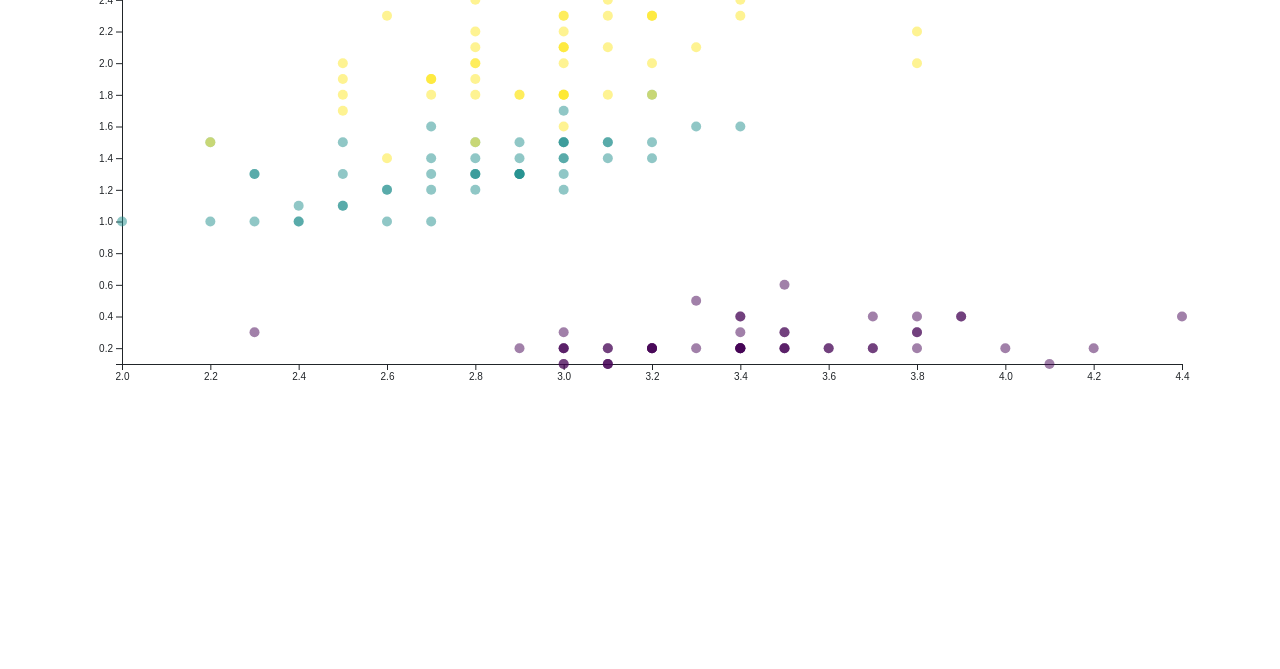
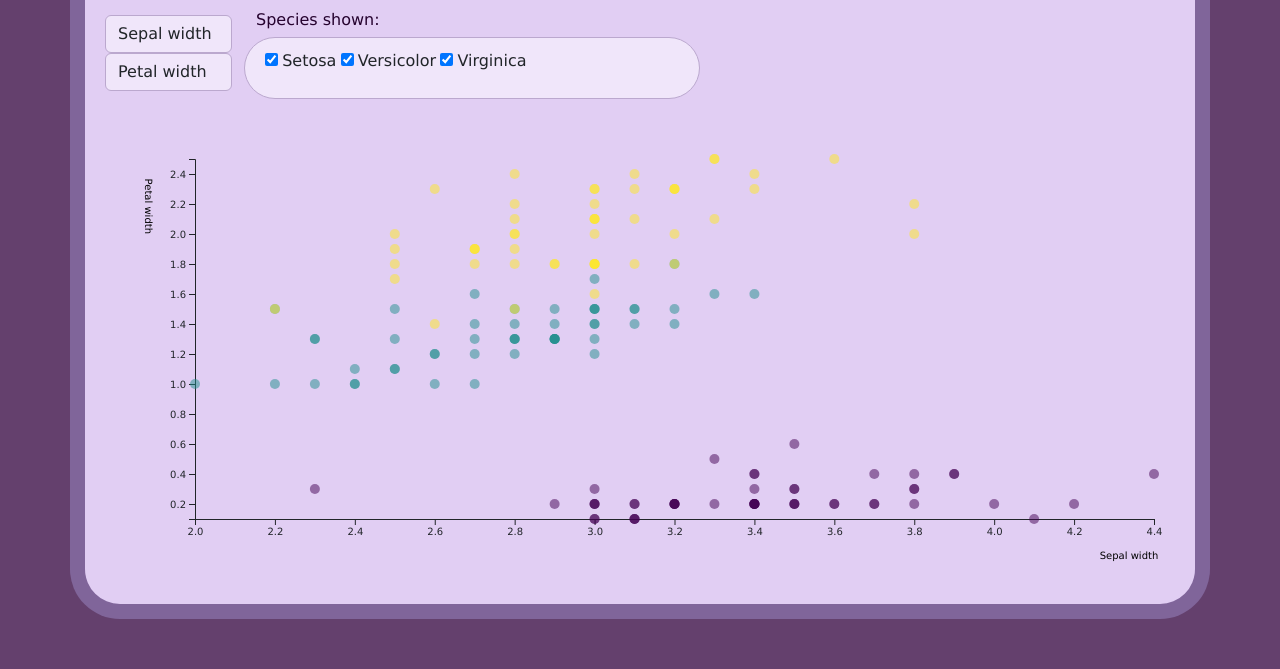
Before and after one commit to irisistible/cool-interactive-vis, a plain HTML site: page index.html in a window 1280 px wide. Shown: the part 188-857 px from the top of the page. Before the commit the page ends 800 px from the top, so only its background shows below. Drawn offline with nearby package versions, Linux system fonts and the light colour scheme.

Commit message:
finished styling

```diff
--- a/css/style.css
+++ b/css/style.css
@@ -0,0 +1,51 @@
+h1 {
+    font-weight: 100;
+    margin-top: 50px;
+    margin-bottom: 25px;
+    font-family: 'Verdana', sans-serif;
+    color: rgb(37, 2, 46);
+}
+
+h6 {
+    font-weight: 100;
+    margin-top: 50px;
+    font-family: 'Verdana', sans-serif;
+    color: rgb(37, 2, 46);
+}
+
+text {
+    font-family: 'Verdana', sans-serif;
+}
+
+body {
+    background-color: rgb(100, 64, 109);
+    padding: 50px;
+}
+
+.container {
+    background-color: rgb(225, 206, 243);
+    border-radius: 50px;
+    border: 15px solid rgba(86, 57, 116, 0.699);
+    padding-top: 10px;
+    padding-bottom: 25px;
+    padding-left: 20px;
+    padding-right: 25px;
+}
+
+option {
+    background-color: rgb(240, 230, 250);
+}
+
+.form-control {
+  background: rgb(240, 230, 250);
+  border: 1px solid rgb(187, 168, 206);
+}
+
+#dimensions {
+    padding-top: 5px;
+}
+
+#species-checkbox {
+    background-color: rgb(240, 230, 250);
+    border: 1px solid rgb(187, 168, 206);
+}
--- a/index.html
+++ b/index.html
@@ -21,9 +21,9 @@
     <div class="row">
         <div class="col-auto">
             <form class="row g-3">
-                <div class="col-auto">
+                <div class="col-15" id="dimensions">
                     <div class="form-group">
-                        <select class="form-control" id="sepal-dimension">
+                        <select class="form-control" id="sepal-dimension" style="font-family: Verdana, sans-serif">
                             <option value="sepal_width">Sepal width</option>
                             <option value="sepal_length">Sepal length</option>
                         </select>
@@ -32,9 +32,9 @@
             </form>
 
             <form class="row g-3">
-                <div class="col-auto">
+                <div class="col-15">
                     <div class="form-group">
-                        <select class="form-control" id="petal-dimension">
+                        <select class="form-control" id="petal-dimension" style="font-family: Verdana, sans-serif">
                             <option value="petal_width">Petal width</option>
                             <option value="petal_length">Petal length</option>
                         </select>
@@ -43,14 +43,15 @@
             </form>
         </div>
         <div class="col-auto">
-            <div class="row">
-                <div class="container" id="species-filter">
+            <div class="row" id="species-filter">
+                <h6>Species shown:</h6>
+                <div class="container" id="species-checkbox">
                     <input type="checkbox" id="setosa-check" name="setosa" value="setosa">
-                    <label for="setosa-check">Setosa</label>
+                    <label for="setosa-check" style="font-family: Verdana, sans-serif">Setosa</label>
                     <input type="checkbox" id="versicolor-check" name="versicolor" value="versicolor">
-                    <label for="versicolor-check">Versicolor</label>
+                    <label for="versicolor-check" style="font-family: Verdana, sans-serif">Versicolor</label>
                     <input type="checkbox" id="virginica-check" name="virginica" value="virginica">
-                    <label for="virginica-check">Virginica</label>
+                    <label for="virginica-check" style="font-family: Verdana, sans-serif">Virginica</label>
                 </div>
             </div>
         </div>
--- a/js/scatterplot.js
+++ b/js/scatterplot.js
@@ -25,7 +25,7 @@ constructor(parentElement, data) {
 	initVis(){
 		let vis = this;
 
-		vis.margin = {top: 40, right: 40, bottom: 60, left: 40};
+		vis.margin = {top: 60, right: 40, bottom: 60, left: 40};
 
 		vis.width = document.getElementById(vis.parentElement).getBoundingClientRect().width - vis.margin.left - vis.margin.right;
 		vis.height = document.getElementById(vis.parentElement).getBoundingClientRect().height - vis.margin.top - vis.margin.bottom;
@@ -47,7 +47,7 @@ constructor(parentElement, data) {
 
 		// Scales and axes
 		vis.x = d3.scaleLinear()
-			.range([0, vis.width]);
+			.range([0, vis.width - 50]);
 
 		vis.y = d3.scaleLinear()
 			.range([vis.height, 0]);
@@ -58,14 +58,31 @@ constructor(parentElement, data) {
 		vis.yAxis = d3.axisLeft()
 			.scale(vis.y);
 
-		vis.svg.append("g")
+		let xAxisGroup = vis.svg.append("g")
 			.attr("class", "x-axis axis")
-			.attr("transform", "translate(0," + vis.height + ")")
+			.attr("transform", "translate(50," + vis.height + ")")
             .call(vis.xAxis);
 
-		vis.svg.append("g")
+		let yAxisGroup = vis.svg.append("g")
 			.attr("class", "y-axis axis")
+			.attr("transform", "translate(50, 0)")
             .call(vis.yAxis);
+
+		// Add axis labels
+		xAxisGroup.append("text")
+			.attr("class", "axis-label x-axis-label")
+			.attr("x", vis.width - 75)
+			.attr("y", 40)
+			.attr("text-anchor", "middle")
+			.attr("fill", "black");
+
+		yAxisGroup.append("text")
+			.attr("class", "axis-label y-axis-label")
+			.attr("x", 75)
+			.attr("y", 50)
+			.attr("text-anchor", "midle")
+			.attr("fill", "black")
+			.attr("transform", "rotate(90, 0, 0)");
 
 		// Add a tooltip div. Here I define the general feature of the tooltip: stuff that do not depend on the data point.
 		// Its opacity is set to 0: we don't see it by default.
@@ -102,9 +119,9 @@ constructor(parentElement, data) {
 	updateVis(checks, sepalOption, petalOption){
 		let vis = this;
 
-		let colour = d3.scaleOrdinal()
-			.domain(["setosa", "versicolor", "virginica"])
-			.range(["#440154ff", "#21908dff", "#fde725ff"]);
+		let colour = {"setosa": "#440154ff", "versicolor": "#21908dff", "virginica": "#fde725ff"};
+
+		let dimension = ['width', 'length'];
 
 		let sepalOptions = ["sepal_width", "sepal_length"];
 		let sepalOptionIndex = 0;
@@ -153,15 +170,15 @@ constructor(parentElement, data) {
         dot.enter().append("circle")
 			.attr("class", d => "dot " + d.species)
 			.merge(dot)
-            .attr("cx", d => vis.x(d[sepalOptions[sepalOptionIndex]]))
+            .attr("cx", d => vis.x(d[sepalOptions[sepalOptionIndex]]) + 50)
             .attr("cy", d => vis.y(d[petalOptions[petalOptionIndex]]))
             .attr("r", 5)
-			.attr("fill", function (d) { return colour(d.species) })
+			.attr("fill", function (d) { return colour[d.species] })
 			.on("mousemove", function (event, d) {
 				d3.selectAll("." + d.species)
 					.transition()
 					.duration(200)
-					.style("fill", colour(d.species))
+					.style("fill", colour[d.species])
 					.style("opacity", 1)
 					.attr("r", 10);
 
@@ -200,5 +217,11 @@ constructor(parentElement, data) {
 			.transition()
 			.duration(1000)
 			.call(vis.yAxis);
+
+		vis.svg.select(".x-axis-label")
+			.text("Sepal " + dimension[sepalOptionIndex]);
+
+		vis.svg.select(".y-axis-label")
+			.text("Petal " + dimension[petalOptionIndex]);
 	}
 }
```
